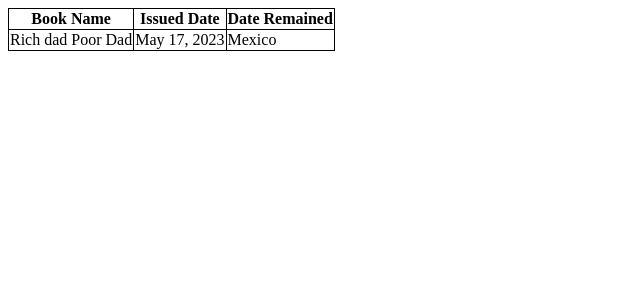
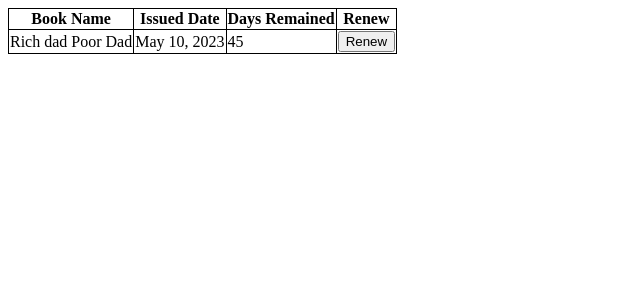
Before and after one commit to ayushkc1/Project1, a Django app: page /renew/ in a window 1280 px wide. Shown: the top 300 px of the page, without its empty margins (0-640 px from the left). Run offline with Django 4.2, Linux system fonts and the light colour scheme; a user stored in the database is signed in; data comes from the database, SQL or seed files in the repository; both versions use the stored data as it was after the commit; parts of the project's set-up code (start-up, migrations or seed data) failed here and were passed over.

Commit message:
PLM-29 remaining due date calculated

```diff
--- a/libraryapp/models.py
+++ b/libraryapp/models.py
@@ -1,5 +1,6 @@
 from django.db import models
 from django.contrib.auth.models import User
+from django.utils import timezone
 
 # Create your models here.
 class Book(models.Model):
@@ -18,5 +19,11 @@ class Borrow(models.Model):
     user = models.ForeignKey(User, on_delete=models.CASCADE)
     date_borrowed = models.DateField(auto_now_add=True)
     due_date = models.DateField()
+
+    def days_remaining(self):
+        today = timezone.localdate()
+        remaining = self.date_borrowed - today
+        return 45-remaining.days
+
     def __str__(self):
         return self.book.title + " borrowed by " + self.user.username
--- a/libraryapp/templates/libraryapp/home.html
+++ b/libraryapp/templates/libraryapp/home.html
@@ -3,7 +3,7 @@
 
 <div>
     <button class="btn btn-outline-success my-2 my-sm-0" type="submit"><a href="issue">Issue Book </a> </button>
-        <button class="btn btn-outline-success my-2 my-sm-0" type="submit">Renew Book</button>
+        <button class="btn btn-outline-success my-2 my-sm-0" type="submit"><a href="renew"> Renew Book</a></button>
         <button class="btn btn-outline-success my-2 my-sm-0" type="submit">Return Book</button> </div>
 
     </div>
--- a/libraryapp/templates/libraryapp/renew.html
+++ b/libraryapp/templates/libraryapp/renew.html
@@ -17,14 +17,16 @@
       <tr>
         <th>Book Name</th>
         <th>Issued Date</th>
-        <th>Date Remained</th>
+        <th>Days Remained</th>
+        <th>Renew</th>
       </tr>
 
       {% for book in borrowed_books %}
       <tr>
         <td>{{ book.book.title }}</td>
-        <td>{{book.due_date}}</td>
-        <td>Mexico</td>
+        <td>{{book.date_borrowed}}</td>
+        <td>{{book.days_remaining}}</td>
+        <td><button>Renew</button></td>
       </tr>
       {% empty %}
       <li>No books borrowed.</li>
```
Also changed, not shown: db.sqlite3.
